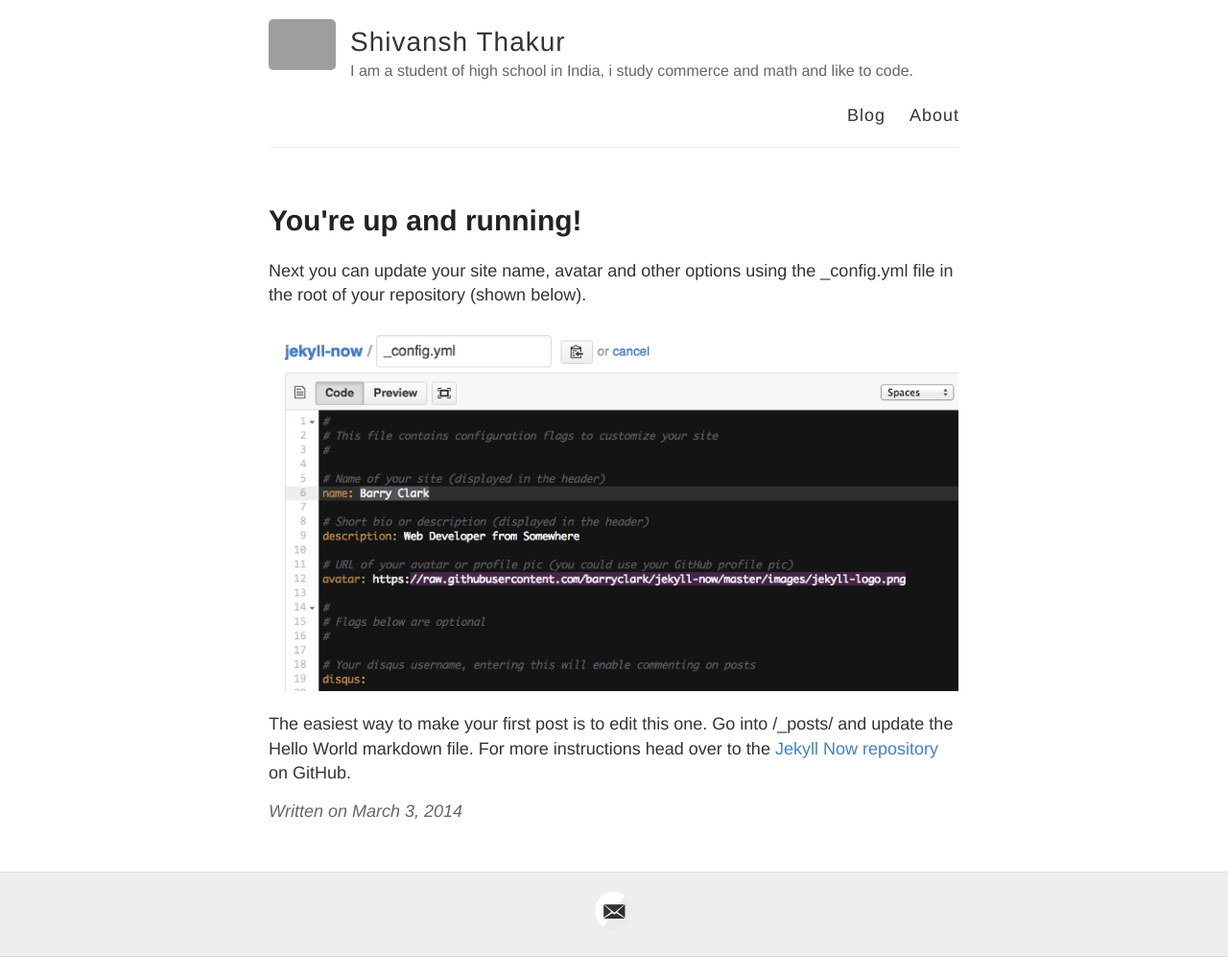
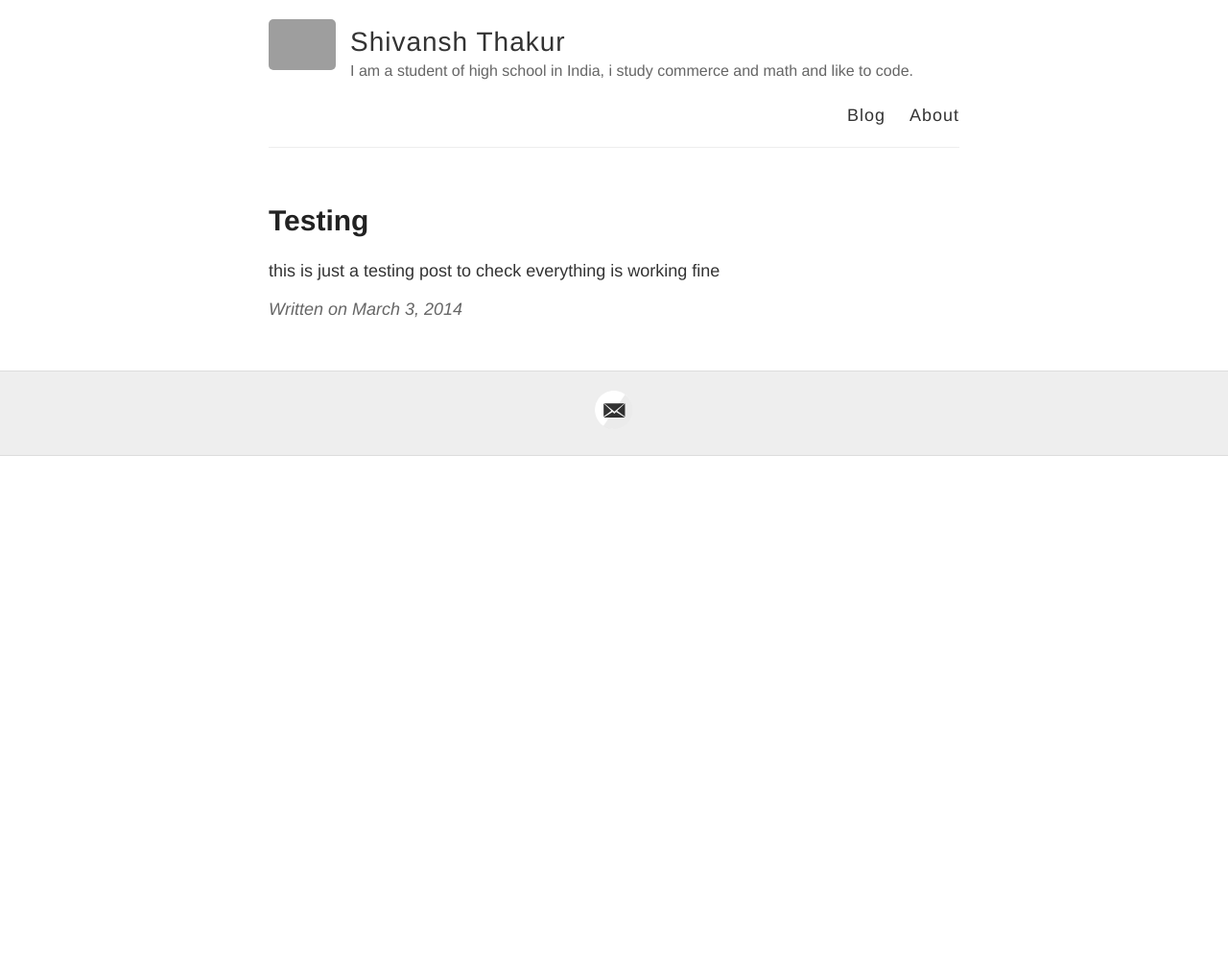
Before and after one commit to shivansh-hh/shivansh.github.io, a Jekyll site: the page built from _posts/2014-3-3-Hello-World.md, in a window 1280 px wide. Shown: the whole page at 96% size. Built offline with Jekyll 4.4.1, drawn with Linux system fonts in a browser that asks for light colours; after the commit the page ends 900 px from its top, so only the background shows below that; grey boxes are pictures that could not be loaded.

Commit message:
Update 2014-3-3-testing.md

```diff
--- a/_posts/2014-3-3-Hello-World.md
+++ b/_posts/2014-3-3-Hello-World.md
@@ -1,10 +1,6 @@
 ---
 layout: post
-title: You're up and running!
+title: Testing
 ---
 
-Next you can update your site name, avatar and other options using the _config.yml file in the root of your repository (shown below).
-
-![_config.yml]({{ site.baseurl }}/images/config.png)
-
-The easiest way to make your first post is to edit this one. Go into /_posts/ and update the Hello World markdown file. For more instructions head over to the [Jekyll Now repository](https://github.com/barryclark/jekyll-now) on GitHub.
+this is just a testing post to check everything is working fine
```
